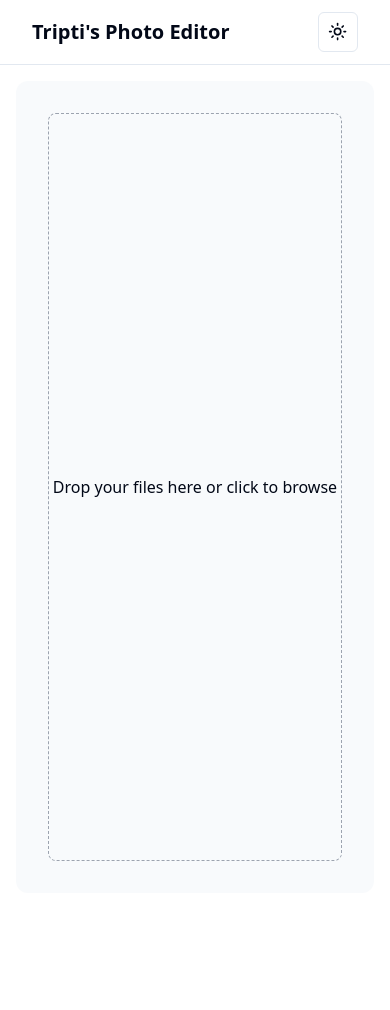
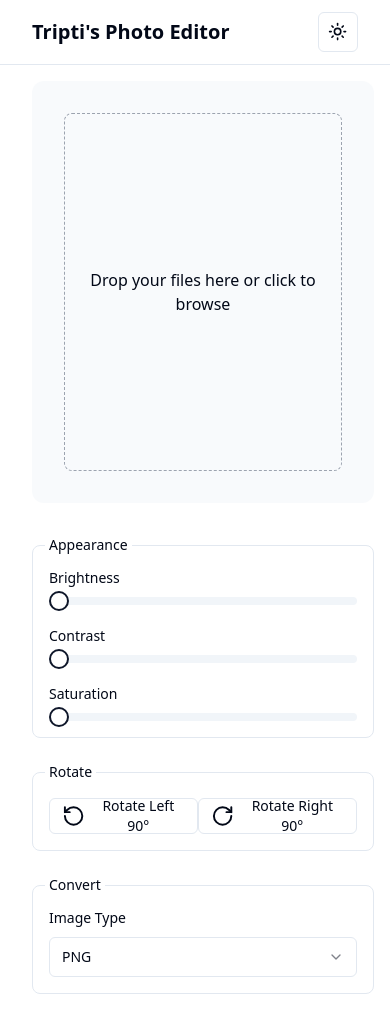
Before and after one commit to AshishKumarD/tripti-image-editor, a React (Vite) app: page / in a window 390 px wide. Before the commit the page ends 909 px from the top, so only its background shows below. Built offline with nearby package versions, Linux system fonts and the light colour scheme.

Commit message:
responsive

```diff
--- a/src/dashboard.tsx
+++ b/src/dashboard.tsx
@@ -13,14 +13,11 @@ import { Slider } from "./components/ui/slider"
 
 export function Dashboard() {
 	return (
-		// eslint-disable-next-line tailwindcss/no-custom-classname
-		<div className="pl-56px grid h-screen w-full">
-			<div className="flex flex-col">
-				<main className="grid flex-1 gap-4 overflow-auto p-4 md:grid-cols-2 lg:grid-cols-3">
-					<div
-						className="relative hidden flex-col items-start gap-8 md:flex"
-						x-chunk="dashboard-03-chunk-0"
-					>
+		<div className="grid h-screen w-full pl-4 md:pl-8 lg:pl-12">
+			<div className="flex h-full flex-col">
+				<main className="grid flex-1 grid-cols-1 gap-4 overflow-auto p-4 md:grid-cols-3 lg:grid-cols-4">
+					{/* Left Panel */}
+					<div className="hidden flex-col items-start gap-8 md:col-span-1 md:flex lg:col-span-1">
 						<form className="grid w-full items-start gap-6">
 							<fieldset className="grid gap-6 rounded-lg border p-4">
 								<legend className="-ml-1 px-1 text-sm font-medium">
@@ -29,22 +26,16 @@ export function Dashboard() {
 								{/* Brightness */}
 								<div className="grid gap-3">
 									<Label htmlFor="model">Brightness</Label>
-								</div>
-								<div className="grid gap-3">
 									<Slider />
 								</div>
 								{/* Contrast */}
 								<div className="grid gap-3">
 									<Label htmlFor="model">Contrast</Label>
-								</div>
-								<div className="grid gap-3">
 									<Slider />
 								</div>
 								{/* Saturation */}
 								<div className="grid gap-3">
 									<Label htmlFor="model">Saturation</Label>
-								</div>
-								<div className="grid gap-3">
 									<Slider />
 								</div>
 							</fieldset>
@@ -52,7 +43,7 @@ export function Dashboard() {
 								<legend className="-ml-1 px-1 text-sm font-medium">
 									Rotate
 								</legend>
-								<div className="flex justify-evenly">
+								<div className="flex justify-between">
 									<Button
 										variant="outline"
 										size="sm"
@@ -71,7 +62,6 @@ export function Dashboard() {
 									</Button>
 								</div>
 							</fieldset>
-
 							<fieldset className="grid gap-6 rounded-lg border p-4">
 								<legend className="-ml-1 px-1 text-sm font-medium">
 									Convert
@@ -91,15 +81,70 @@ export function Dashboard() {
 							</fieldset>
 						</form>
 					</div>
-					<div className="relative flex h-full min-h-[50vh] flex-col rounded-xl bg-muted/50 p-4 lg:col-span-2">
-						{/* <Badge variant="outline" className="absolute right-3 top-3">
-							Output
-						</Badge> */}
-						<div className="flex-1">
+
+					{/* Main Content */}
+					<div className="relative flex h-full min-h-[50vh] flex-col rounded-xl bg-muted/50 p-4 md:col-span-2 lg:col-span-3">
+						<div className="max-h-[calc(100vh-10rem)] flex-1 overflow-auto">
 							<MyDropzone />
 						</div>
 					</div>
 				</main>
+
+				{/* Move left panel below main content on small screens */}
+				<div className="flex flex-col gap-4 p-4 md:hidden">
+					<form className="grid w-full items-start gap-6">
+						<fieldset className="grid gap-6 rounded-lg border p-4">
+							<legend className="-ml-1 px-1 text-sm font-medium">
+								Appearance
+							</legend>
+							{/* Brightness */}
+							<div className="grid gap-3">
+								<Label htmlFor="model">Brightness</Label>
+								<Slider />
+							</div>
+							{/* Contrast */}
+							<div className="grid gap-3">
+								<Label htmlFor="model">Contrast</Label>
+								<Slider />
+							</div>
+							{/* Saturation */}
+							<div className="grid gap-3">
+								<Label htmlFor="model">Saturation</Label>
+								<Slider />
+							</div>
+						</fieldset>
+						<fieldset className="row-span-2 gap-6 rounded-lg border p-4">
+							<legend className="-ml-1 px-1 text-sm font-medium">Rotate</legend>
+							<div className="flex justify-between">
+								<Button variant="outline" size="sm" className="gap-1.5 text-sm">
+									<RotateCcw />
+									Rotate Left 90°
+								</Button>
+								<Button variant="outline" size="sm" className="gap-1.5 text-sm">
+									<RotateCw />
+									Rotate Right 90°
+								</Button>
+							</div>
+						</fieldset>
+						<fieldset className="grid gap-6 rounded-lg border p-4">
+							<legend className="-ml-1 px-1 text-sm font-medium">
+								Convert
+							</legend>
+							<div className="grid gap-3">
+								<Label htmlFor="role">Image Type</Label>
+								<Select defaultValue="png">
+									<SelectTrigger>
+										<SelectValue placeholder="Select a type" />
+									</SelectTrigger>
+									<SelectContent>
+										<SelectItem value="png">PNG</SelectItem>
+										<SelectItem value="jpeg">JPEG</SelectItem>
+									</SelectContent>
+								</Select>
+							</div>
+						</fieldset>
+					</form>
+				</div>
 			</div>
 		</div>
 	)
```
